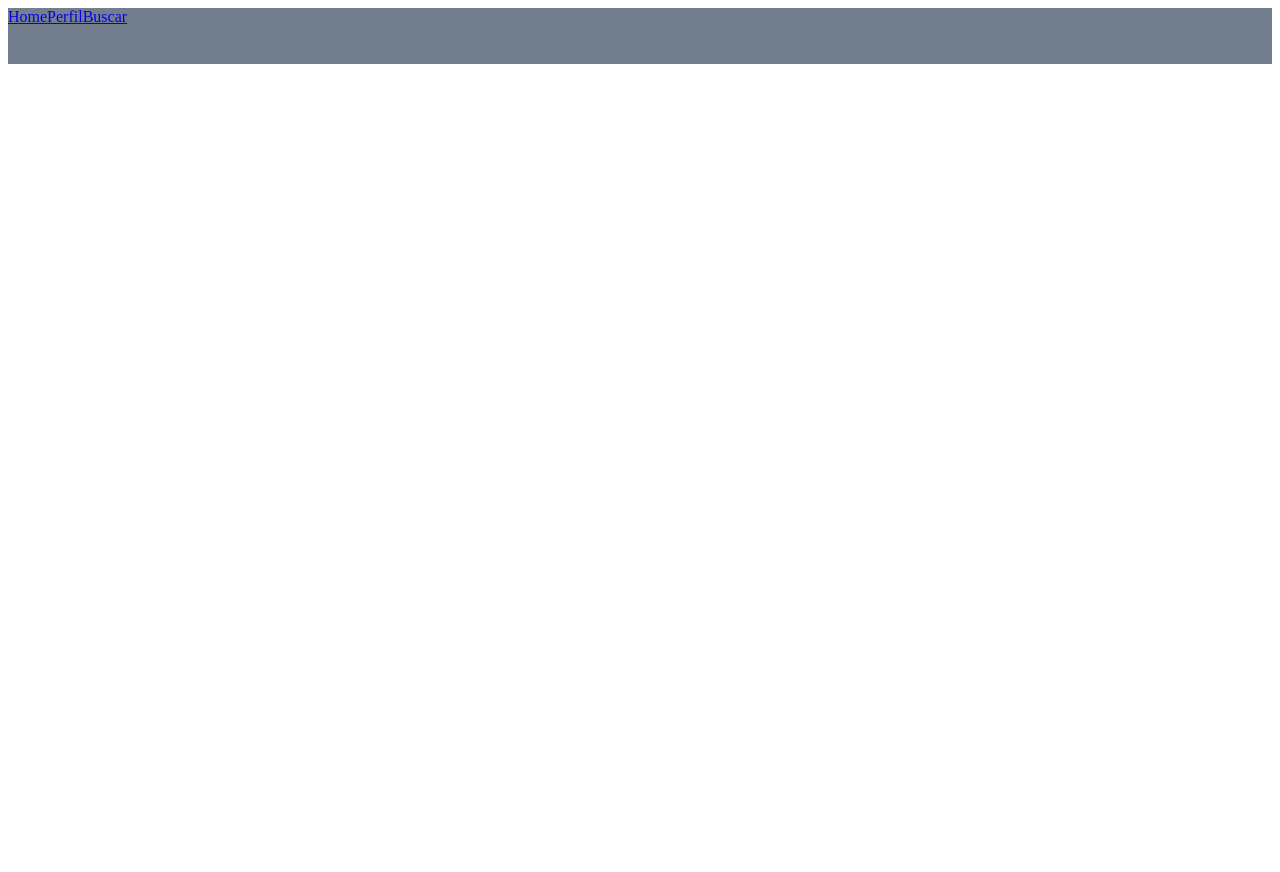
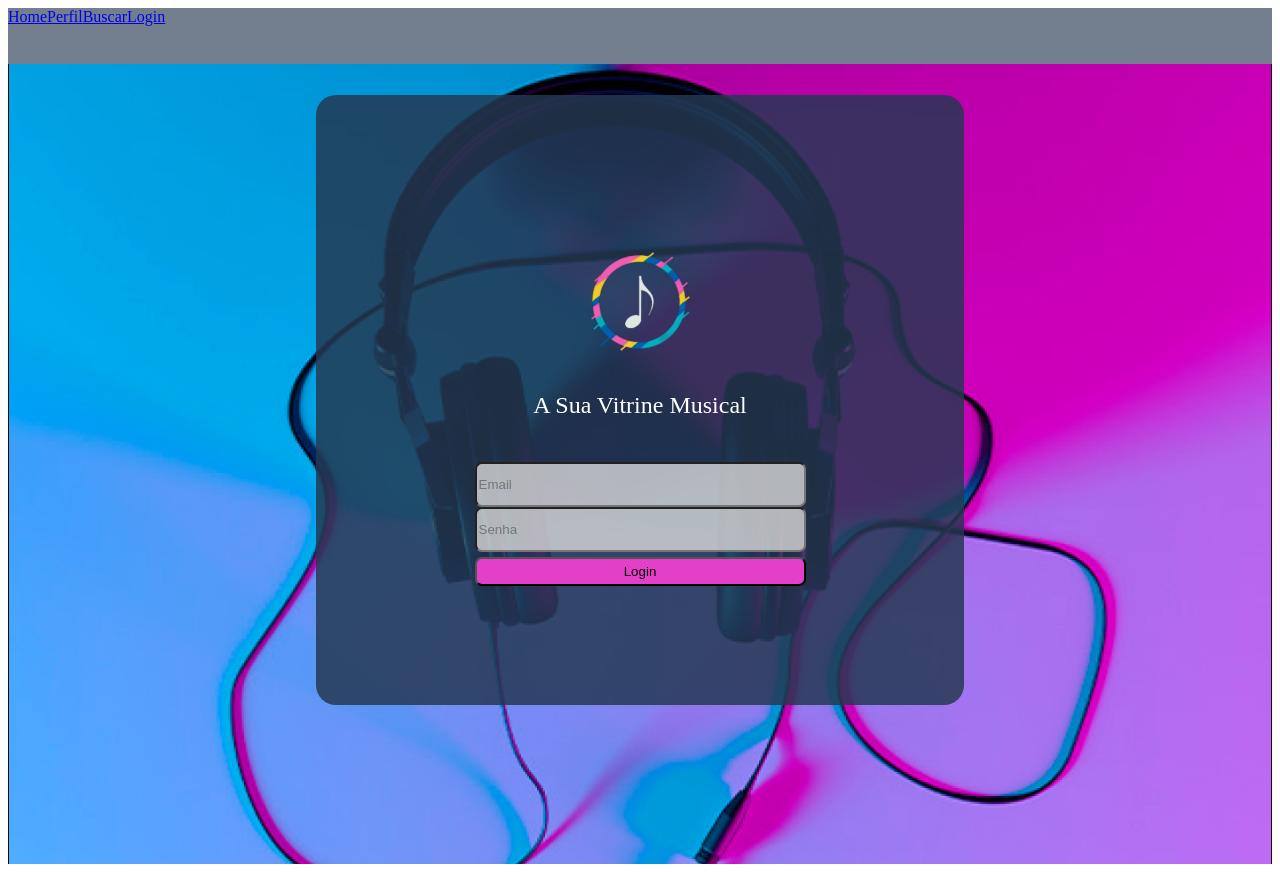
Before and after one commit to Yan-Fonseca/TuneTown, a Vue app: page /#/login in a window 1280 px wide. Before the commit this address had no page. Before the commit the page ends 800 px from the top, so only its background shows below. Built offline with nearby package versions, Linux system fonts and the light colour scheme.

Commit message:
tela/rota de Login parcialmente criada

```diff
--- a/public/index.html
+++ b/public/index.html
@@ -5,7 +5,7 @@
     <meta http-equiv="X-UA-Compatible" content="IE=edge">
     <meta name="viewport" content="width=device-width,initial-scale=1.0">
     <link rel="icon" href="<%= BASE_URL %>favicon.ico">
-    <title>Conversor</title>
+    <title>TuneTown</title>
   </head>
   <body>
     <div id="app"></div>
--- /dev/null
+++ b/src/components/Login/Login.vue
@@ -0,0 +1,89 @@
+<template>
+    <div class="login">
+      <div class="marca">
+        <img src="../../assets/imgs/logo_TuneTown.png" alt="logo TuneTown">
+      </div>
+      <h3>A Sua Vitrine Musical</h3>
+      <div class="form">
+        <form action="">
+          <div class="input-container">
+            <input type="text" placeholder="Email">
+          </div>
+          <div class="input-container">
+            <input type="password" placeholder="Senha">
+          </div>
+          <button class="btn">Login</button>
+        </form>
+      </div>
+    </div>
+  </template>
+
+<script>
+    export default {
+        name: 'LoginComp'
+    }
+</script>
+
+  <style scoped>
+  .login {
+    position: absolute;
+    width: 648px;
+    height: 610px;
+    left: 50%;
+    top: 50%;
+    transform: translate(-50%, -50%);
+
+    background: rgba(36, 56, 81, 0.84);
+    border-radius: 20px;
+
+    display: flex;
+    flex-direction: column;
+    justify-content: flex-start;
+    align-items: center;
+  }
+
+  .marca {
+    margin-top: 20px;
+  }
+
+  h3 {
+    font-family: Arapey;
+    font-size: 24px;
+    font-weight: 400;
+    line-height: 26px;
+    letter-spacing: 0em;
+    text-align: center;
+    color: white;
+    margin-top: 20px;
+  }
+
+  .form {
+    margin-top: 20px;
+  }
+
+  input {
+    width: 323px;
+    height: 39px;
+    background: rgba(217, 217, 217, 0.8);
+    border-radius: 7px;
+  }
+
+  .btn {
+    background: #E33FC9;
+    border-radius: 7px;
+    justify-content: center;
+    width: 100%;
+    padding-top: 5px;
+    padding-bottom: 5px;
+    margin-top: 5px;
+  }
+
+  form {
+    width: 100%;
+  }
+
+  img {
+    width: 125px;
+    height: 133px;
+  }
+  </style>
--- a/src/components/common/Header.vue
+++ b/src/components/common/Header.vue
@@ -3,6 +3,7 @@
         <router-link to="/">Home</router-link>
         <router-link to="/perfil">Perfil</router-link>
         <router-link to="/search">Buscar</router-link>
+        <router-link to="/login">Login</router-link>
     </div>
 </template>
 
--- a/src/router/index.js
+++ b/src/router/index.js
@@ -16,6 +16,11 @@ const routes = [
     path: '/search',
     name: 'search',
     component: () => import(/*webpackChunkName: "search"*/ '../views/SearchView.vue')
+  },
+  {
+    path: '/login',
+    name: 'login',
+    component: () => import('../views/LoginView.vue')
   }
 ]
 
--- /dev/null
+++ b/src/views/LoginView.vue
@@ -0,0 +1,40 @@
+<template>
+    <div class="corpo">
+        <LoginComp />
+    </div>
+  </template>
+
+  <script>
+  import LoginComp from "@/components/Login/Login.vue";
+
+  export default {
+    name: 'LoginView',
+    components: {
+      LoginComp
+    }
+  }
+  </script>
+
+  <style scoped>
+  .corpo {
+    background-image: url("../assets/imgs/fundo_login.png");
+    background-size: cover;
+    background-position: center;
+    background-repeat: no-repeat;
+    min-height: 100vh;
+    display: flex;
+    justify-content: center;
+    align-items: center;
+  }
+
+  .login {
+    width: 648px;
+    height: 610px;
+    background: rgba(36, 56, 81, 0.84);
+    border-radius: 20px;
+    display: flex;
+    justify-content: center;
+    align-items: center;
+  }
+
+  </style>
```
